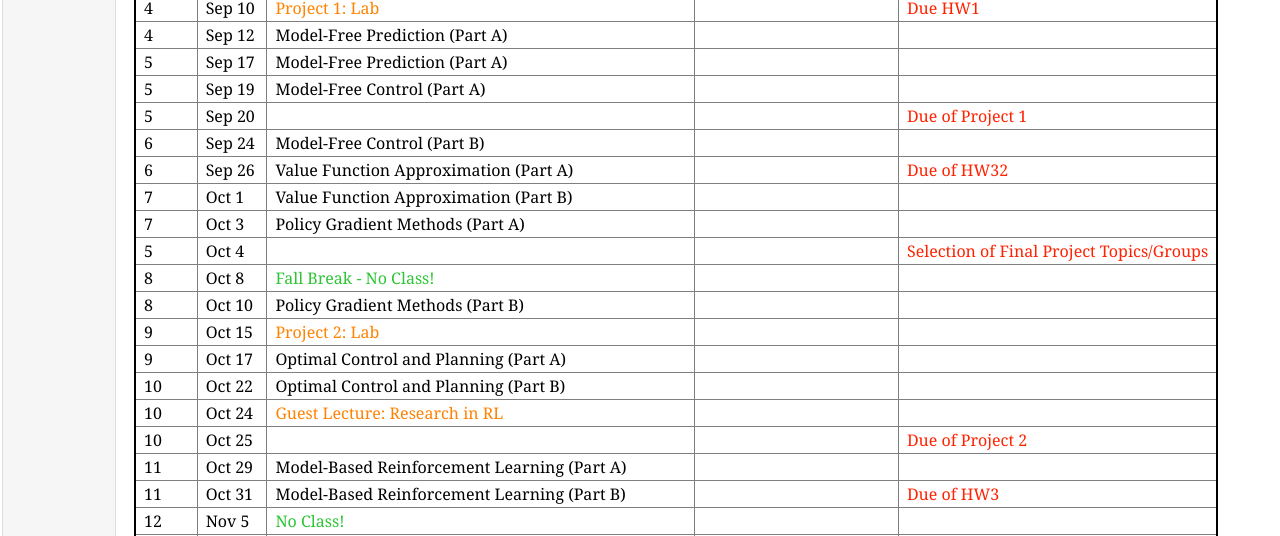
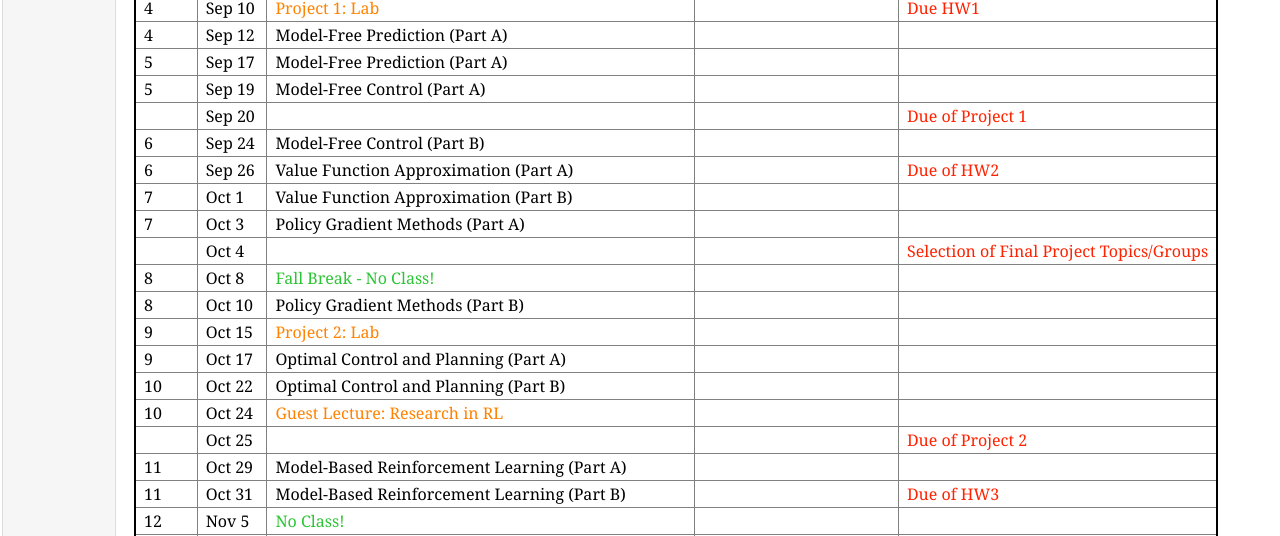
Before and after one commit to lnnx2006/lnnx2006.github.io, a Jekyll site: the page teaching/ece517_fall24/schedule.html, which Jekyll copies as it is, in a window 1280 px wide. Shown: the part 270-806 px from the top of the page. Built offline with Jekyll 4.4.1, drawn with Linux system fonts in a browser that asks for light colours.

Commit message:
edited schedule

```diff
--- a/teaching/ece517_fall24/schedule.html
+++ b/teaching/ece517_fall24/schedule.html
@@ -127,7 +127,7 @@
                     </tr>
 
                     <tr class="r12">
-                        <td class="c1">5</td>
+                        <td class="c1"> </td>
                         <td class="c1">Sep 20 </td>
                         <td class="c2"> </td>
                         <td class="c3"> </td>
@@ -150,7 +150,7 @@
                         <td class="c2">Value Function Approximation (Part A)</td>
                         <td class="c3"> </td>
                         <td class="c4"
-                            style="color:#ff2200">Due of HW32</td>
+                            style="color:#ff2200">Due of HW2</td>
                     </tr>
 
                     <!-- WEEK 7 -->
@@ -170,7 +170,7 @@
                     </tr>
 
                     <tr class="r17">
-                        <td class="c1">5</td>
+                        <td class="c1"> </td>
                         <td class="c1">Oct 4</td>
                         <td class="c2"> </td>
                         <td class="c3"> </td>
@@ -231,7 +231,7 @@
                     </tr>
 
                     <tr class="r23">
-                        <td class="c1">10</td>
+                        <td class="c1"> </td>
                         <td class="c1">Oct 25 </td>
                         <td class="c2"></td>
                         <td class="c3"> </td>
```
